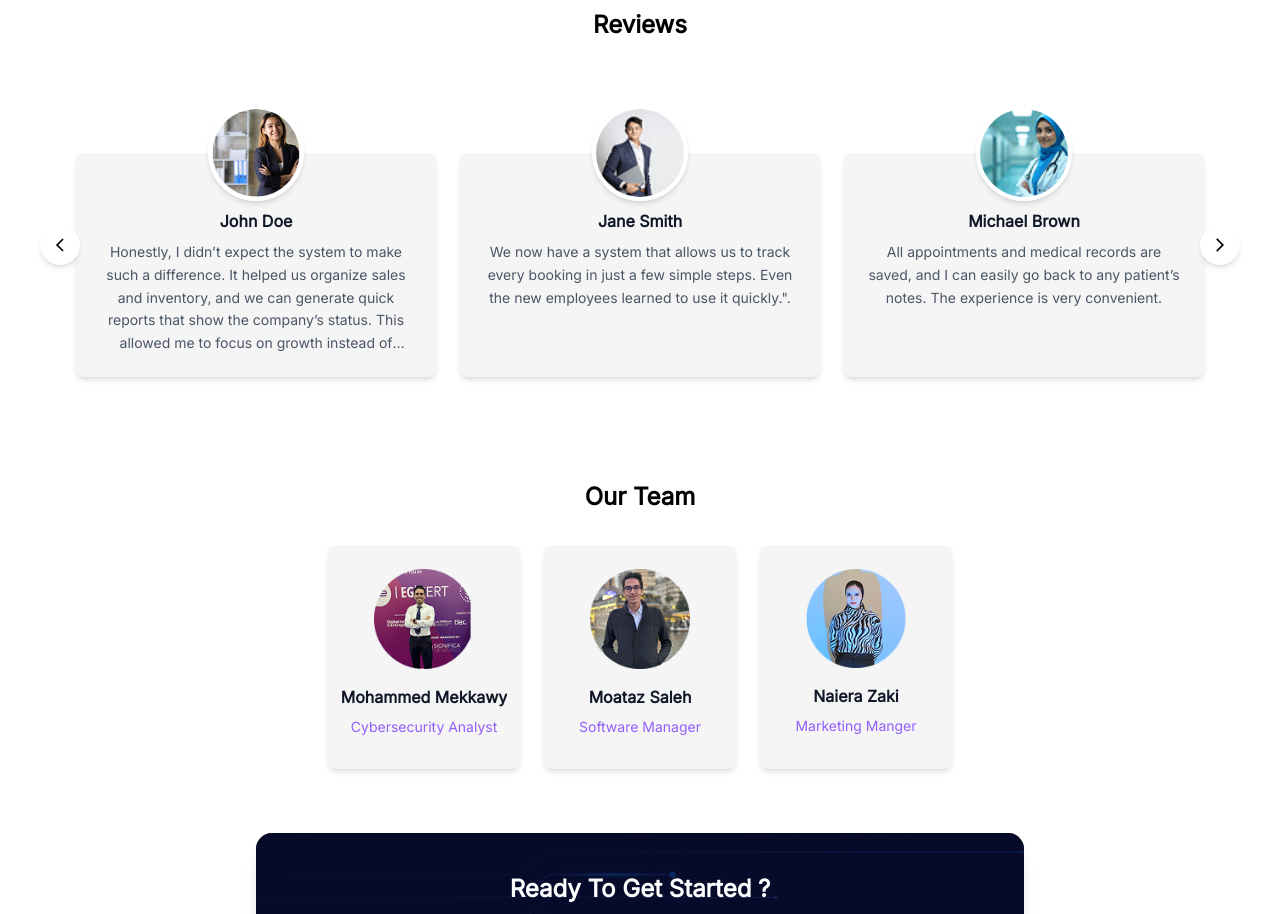
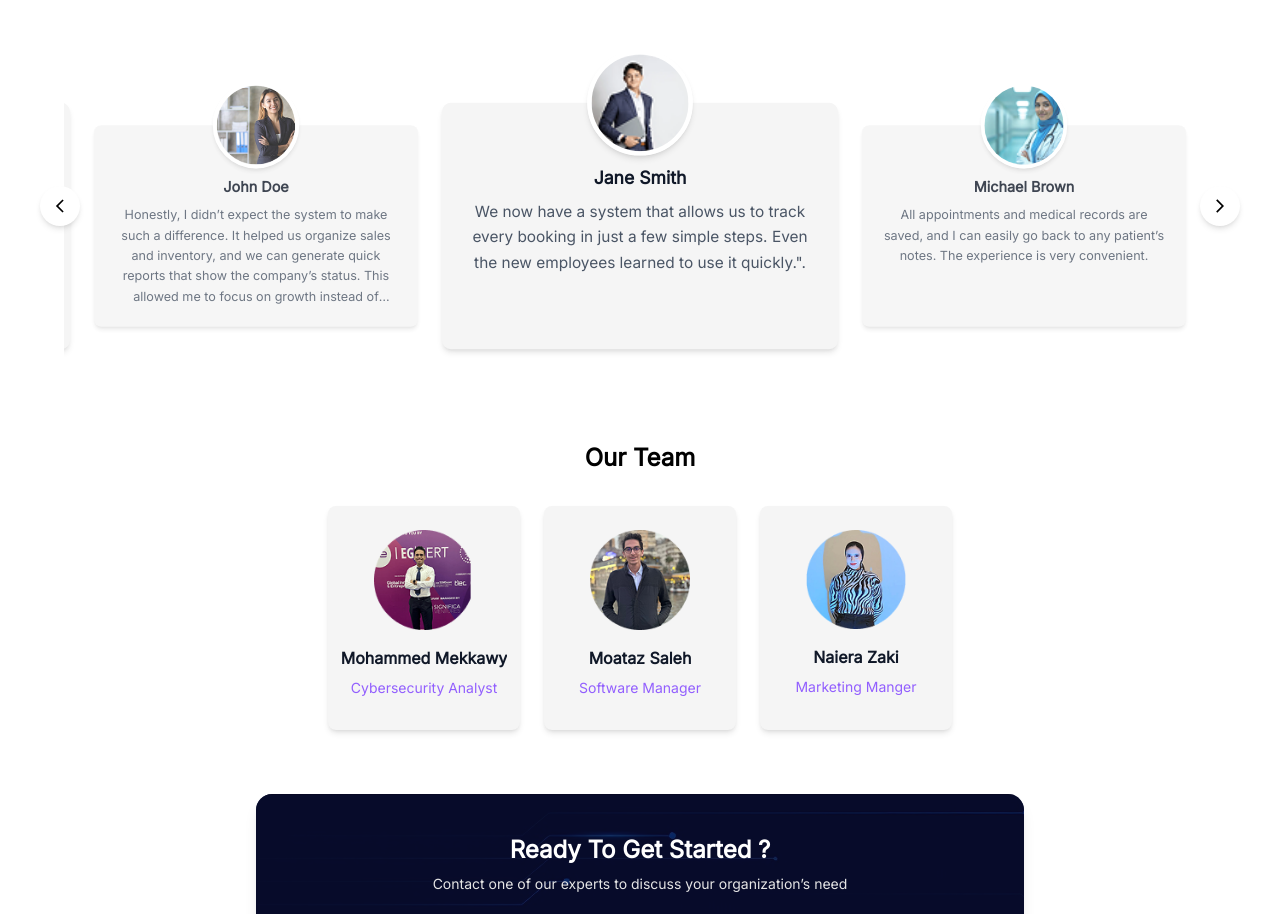
Before and after one commit to Mohamed-Khaled-Hub/cyber-guard-x, a Next.js app: page /about in a window 1280 px wide. Shown: the part 820-1734 px from the top of the page. Built offline with nearby package versions, Linux system fonts and the light colour scheme; no server answers.

Commit message:
sarah images and reviews

```diff
--- a/src/components/SlidersRelated/ReviewsCarousel.tsx
+++ b/src/components/SlidersRelated/ReviewsCarousel.tsx
@@ -121,8 +121,8 @@ export default function ReviewsCarousel({ reviews }: ReviewsCarouselProps) {
                                 className={renderClasses(
                                     'review-slide transition-transform duration-500',
                                     Math.abs(i - index) === 1
-                                        ? 'not-sm:scale-110'
-                                        : 'not-sm:scale-90 not-sm:opacity-80'
+                                        ? 'lg:scale-110'
+                                        : 'lg:scale-90 lg:opacity-80'
                                 )}
                                 key={`review-${i}`}
                             >
--- a/src/styles/pages/about/page.css
+++ b/src/styles/pages/about/page.css
@@ -9,7 +9,7 @@ div.about-page {
     }
 
     div.who-we-are-img {
-        @apply relative w-full aspect-[16/10] md:aspect-[16/9] rounded-xl shadow-lg overflow-hidden z-10;
+        @apply relative md:h-56 w-full aspect-[16/10] md:aspect-[16/9] rounded-xl shadow-lg overflow-hidden z-10;
     }
 
     div.who-we-are-text {
```
